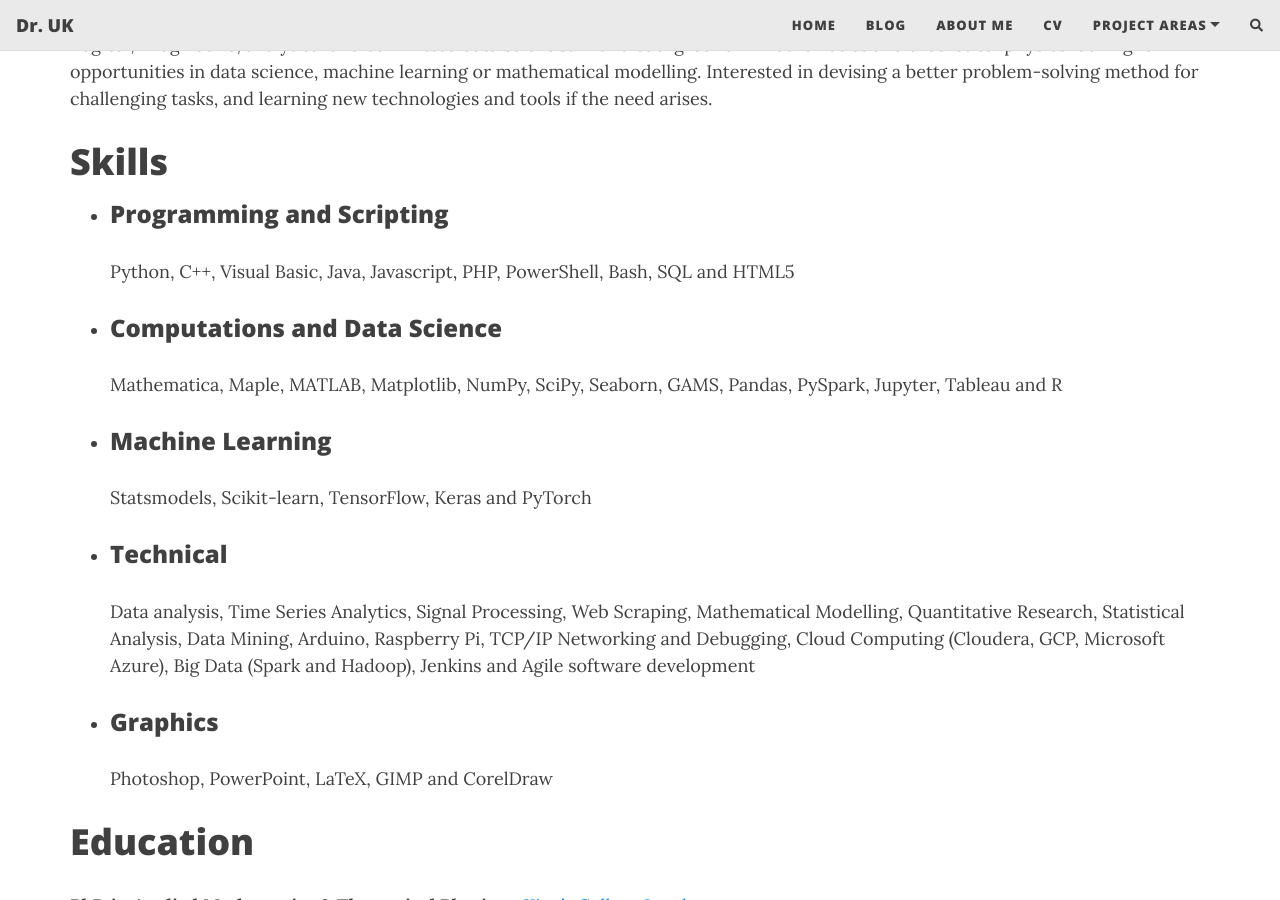
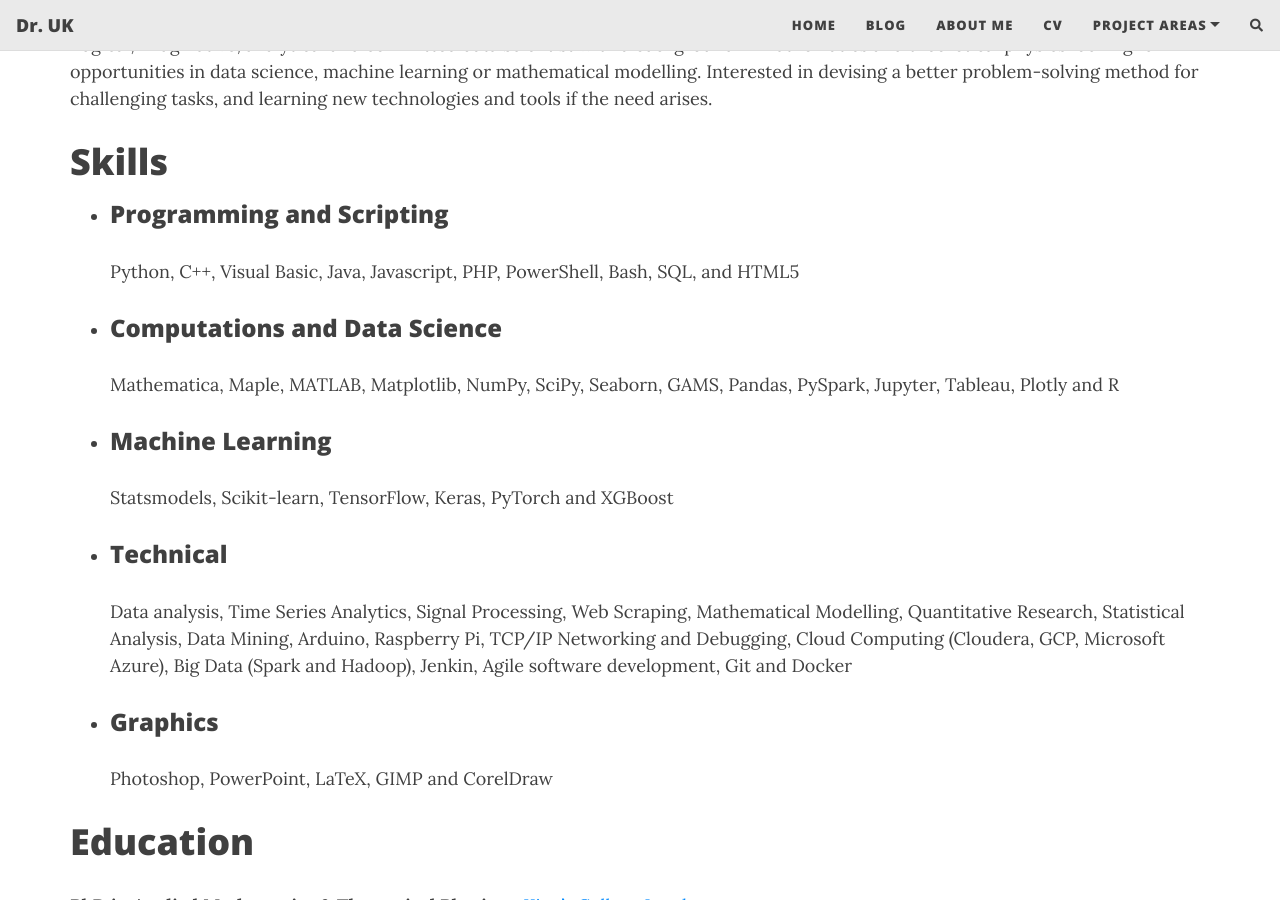
Before and after one commit to drrobotk/drrobotk.github.io, a Jekyll site: the page built from cv.md, in a window 1280 px wide and 900 px high, scrolled down 305 px. Built offline with Jekyll 4.4.1, drawn with Linux system fonts in a browser that asks for light colours; nearby versions of some CDN libraries; comment, search, counter and statistics services are not loaded.

Commit message:
Update aboutme and cv.

```diff
--- a/cv.md
+++ b/cv.md
@@ -10,19 +10,19 @@
 # Skills
 
 - ### Programming and Scripting
-Python, C++, Visual Basic, Java, Javascript, PHP, PowerShell, Bash, SQL
+Python, C++, Visual Basic, Java, Javascript, PHP, PowerShell, Bash, SQL,
 and HTML5
 - ### Computations and Data Science
 Mathematica, Maple, MATLAB, Matplotlib, NumPy, SciPy, Seaborn, GAMS,
-Pandas, PySpark, Jupyter, Tableau and R
+Pandas, PySpark, Jupyter, Tableau, Plotly and R
 - ### Machine Learning
-Statsmodels, Scikit-learn, TensorFlow, Keras and PyTorch
+Statsmodels, Scikit-learn, TensorFlow, Keras, PyTorch and XGBoost
 - ### Technical
 Data analysis, Time Series Analytics, Signal Processing, Web Scraping,
 Mathematical Modelling, Quantitative Research, Statistical Analysis,
 Data Mining, Arduino, Raspberry Pi, TCP/IP Networking and Debugging,
 Cloud Computing (Cloudera, GCP, Microsoft Azure), Big Data (Spark and
-Hadoop), Jenkins and Agile software development
+Hadoop), Jenkin, Agile software development, Git and Docker
 - ### Graphics
 Photoshop, PowerPoint, LaTeX, GIMP and CorelDraw
 
```
